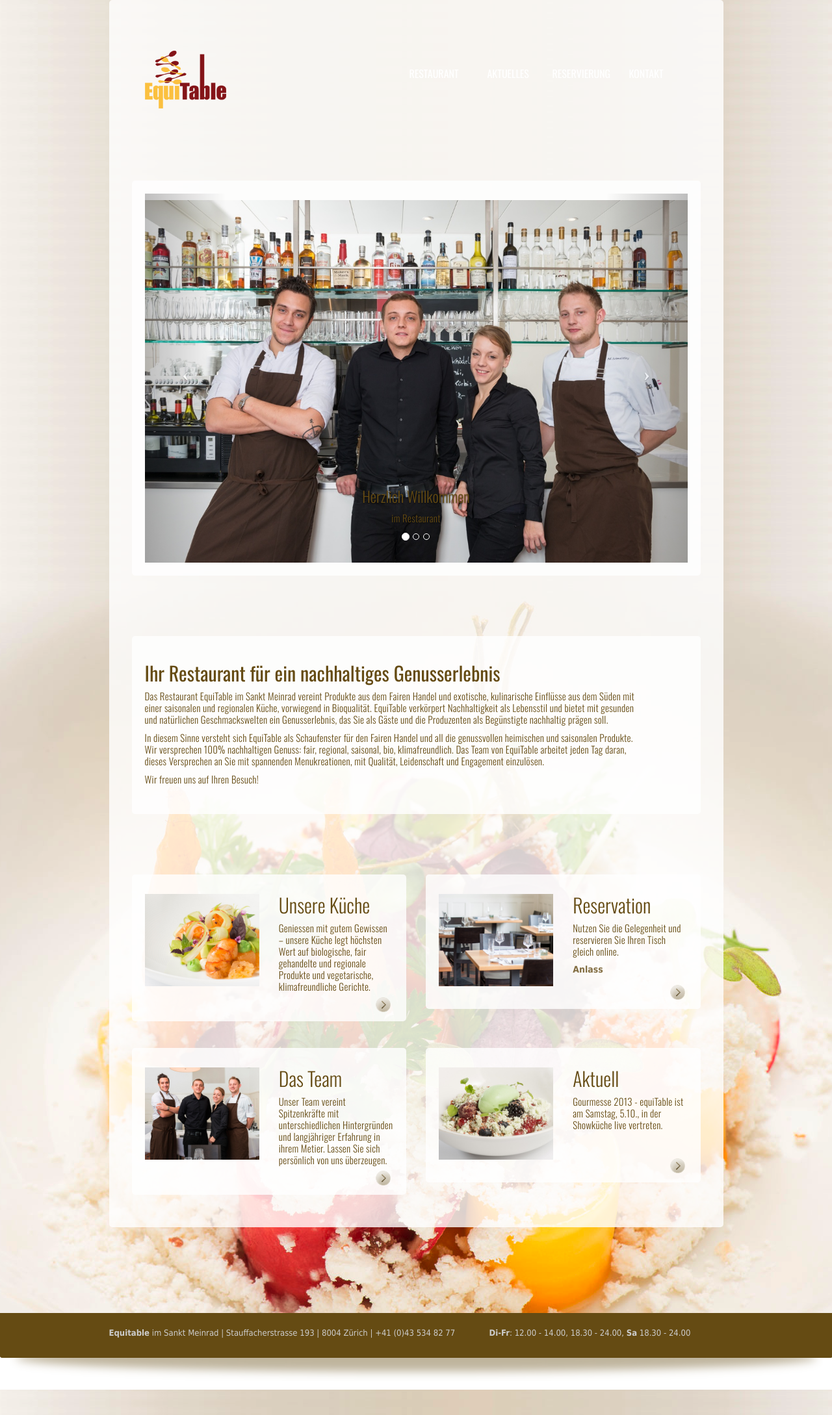
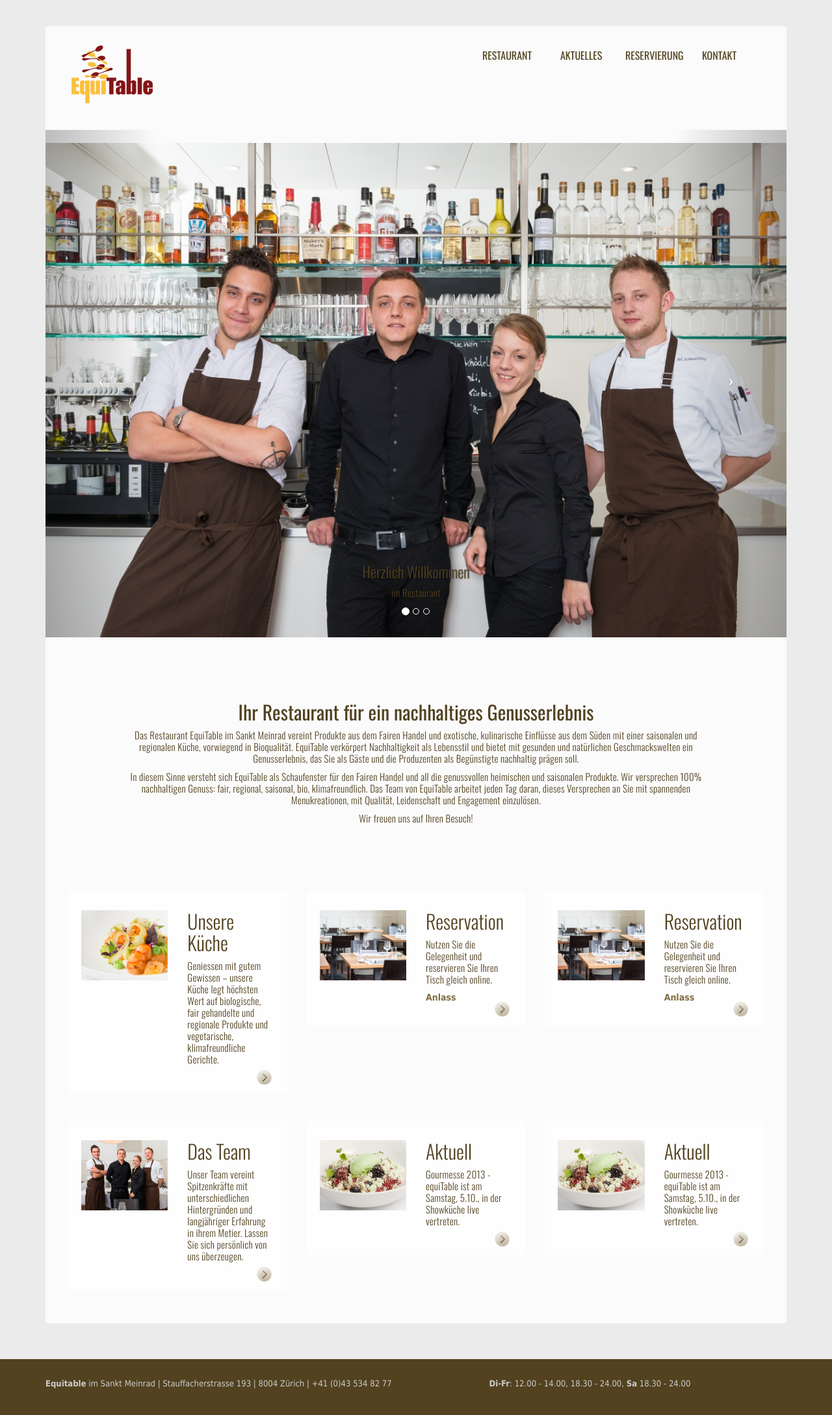
Before and after one commit to mklarmann/equitable, a Jekyll site: the page built from index.md, in a window 1280 px wide. Shown: the whole page at 65% size. Built offline with Jekyll 4.4.1, drawn with Linux system fonts in a browser that asks for light colours.

Commit message:
new design outer layout

```diff
--- a/_includes/themes/twitter/default.html
+++ b/_includes/themes/twitter/default.html
@@ -53,7 +53,8 @@
 
   <body onMouseOut="var elems = document.getElementsByClassName('sub-nav');
 for(var i = 0; i < elems.length; i++) { elems[i].style.display = 'none';};var elems = document.getElementsByClassName('nav-box');
-for(var i = 0; i < elems.length; i++) { elems[i].style.background = 'rgba(101,75,19,0)'; }">
+for(var i = 0; i < elems.length; i++) { elems[i].style.background = 'rgba(82,66,32,0)';};var elems = document.getElementsByClassName('change-color');
+for(var i = 0; i < elems.length; i++) { elems[i].style.color = '#524220'; }">
 
 <!-- jQuery (necessary for Bootstrap's JavaScript plugins) -->
 <script src="{{ ASSET_PATH }}/js/jquery.js"></script>
@@ -64,20 +65,19 @@ for(var i = 0; i < elems.length; i++) { elems[i].style.background = 'rgba(101,75
 
 
 
-
-<div class="container">
+<div class="container top-space">
 	<div class="row">
-		<div class="col-md-10 col-md-offset-1">
-			<div class="box ">
+		<div class="col-md-12">
+			<div class="box">
 
   	<!-- Header Content -->
   	<header>
-  		<div class="container">
+
 			<!-- Box -->
   			<div class="row">
   				<div class="col-md-3">
 
-  					<a href="http://www.equi-table.ch" style="padding-left:20px" ><img class="img-responsive" class="logo" src="{{ ASSET_PATH }}/images/logo-equitable-gelb.png" /></a>
+  					<a href="http://www.equi-table.ch"  ><img class="img-responsive" class="logo" src="{{ ASSET_PATH }}/images/logo-equitable-gelb.png" /></a>
   				</div>
   				<div class="col-md-8">
   				<br><br>
@@ -89,10 +89,11 @@ for(var i = 0; i < elems.length; i++) { elems[i].style.background = 'rgba(101,75
 					<div class="hidden-xs" style="margin-top:-70px"><br /></div>
   					<nav class="hidden-xs" onmouseover="var elems = document.getElementsByClassName('sub-nav');
 for(var i = 0; i < elems.length; i++) { elems[i].style.display = 'block'; };var elems = document.getElementsByClassName('nav-box');
-for(var i = 0; i < elems.length; i++) { elems[i].style.background = 'rgba(101,75,19,0.75)';  }">
+for(var i = 0; i < elems.length; i++) { elems[i].style.background = 'rgba(82,66,32,0.8)';};var elems = document.getElementsByClassName('change-color');
+for(var i = 0; i < elems.length; i++) { elems[i].style.color = '#ffffff';   }">
 
   						<ul class="nav-box">
-  							<li style="width: 100px;"><h1><a href="{% for item in site.categories['restaurant'] limit:1 %}{{ BASE_PATH }}{{item.url}}{% endfor %}">Restaurant</a></h1>
+  							<li style="width: 100px;"><h1><a class="change-color" href="{% for item in site.categories['restaurant'] limit:1 %}{{ BASE_PATH }}{{item.url}}{% endfor %}">Restaurant</a></h1>
 								<div class="sub-nav">
 									<ul>
 										{% for item in site.categories['restaurant'] limit:8 %}
@@ -107,7 +108,7 @@ for(var i = 0; i < elems.length; i++) { elems[i].style.background = 'rgba(101,75
 								</div>
 
 							</li>
-  							<li style="width: 80px;"><h1><a  href="{% for item in site.categories['aktuelles'] limit:1 %}{{ BASE_PATH }}{{item.url}}{% endfor %}">Aktuelles</a></h1>
+  							<li style="width: 80px;"><h1><a class="change-color"  href="{% for item in site.categories['aktuelles'] limit:1 %}{{ BASE_PATH }}{{item.url}}{% endfor %}">Aktuelles</a></h1>
 								<div class="sub-nav">
 									<ul>
 										{% for item in site.categories['aktuelles'] limit:8 %}
@@ -122,7 +123,7 @@ for(var i = 0; i < elems.length; i++) { elems[i].style.background = 'rgba(101,75
 
 
 							</li>
-  							<li style="width: 98px;"><h1><a  href="{% for item in site.categories['reservierung'] limit:1 %}{{ BASE_PATH }}{{item.url}}{% endfor %}">Reservierung</a></h1>
+  							<li style="width: 98px;"><h1><a  class="change-color" href="{% for item in site.categories['reservierung'] limit:1 %}{{ BASE_PATH }}{{item.url}}{% endfor %}">Reservierung</a></h1>
 								<div class="sub-nav">
 									<ul>
 										{% for item in site.categories['reservierung'] limit:8 %}
@@ -135,7 +136,7 @@ for(var i = 0; i < elems.length; i++) { elems[i].style.background = 'rgba(101,75
 
 
 							</li>
-  							<li style="width: 80px;"><h1><a href="{% for item in site.categories['kontakt'] limit:1 %}{{ BASE_PATH }}{{item.url}}{% endfor %}">Kontakt</a></h1>
+  							<li style="width: 80px;"><h1><a class="change-color"  href="{% for item in site.categories['kontakt'] limit:1 %}{{ BASE_PATH }}{{item.url}}{% endfor %}">Kontakt</a></h1>
 								<div class="sub-nav">
 									<ul>
 										{% for item in site.categories['kontakt'] limit:8 %}
@@ -154,7 +155,7 @@ for(var i = 0; i < elems.length; i++) { elems[i].style.background = 'rgba(101,75
   				</div>
   			</div>
 
-  		</div><!-- container -->
+
   	</header>
 
 
@@ -183,15 +184,15 @@ for(var i = 0; i < elems.length; i++) { elems[i].style.background = 'rgba(101,75
 
 
   	<!-- Footer Content -->
-  	<footer>
+  	<footer class="footer-style">
   		<!-- container -->
   		<div class="container">
 			<div class="hidden-xs" style="height:20px"><br /></div>
   			<div class="row">
-		       <div class="col-md-6 col-md-offset-1">
+		       <div class="col-md-6 ">
 		         <p><strong>Equitable</strong> im Sankt Meinrad | Stauffacherstrasse 193 | 8004 Zürich | +41 (0)43 534 82 77</p>
 			 	 </div>
-	      	 	<div class="col-md-4">
+	      	 	<div class="col-md-4 col-md-offset-1">
 	          	  <p><strong>Di-Fr</strong>: 12.00 - 14.00, 18.30 - 24.00, <strong>Sa</strong> 18.30 - 24.00</p>
 		  		</div>
 			  <!--   Website &copy; {{ site.time | date: '%Y' }} {{ site.author.name }} -->
--- a/_includes/themes/twitter/start.html
+++ b/_includes/themes/twitter/start.html
@@ -1,7 +1,7 @@
 <div class="start">
 
-<div class="row">
-  	<div class="col-md-12"><div class="box ">
+<!-- <div class="row">
+  	<div class="col-md-12"> --><!-- <div class="box "> -->
 
 		<div id="carousel-example-generic" class="carousel slide">
 		  <!-- Indicators -->
@@ -46,9 +46,9 @@
 		  </a>
 		</div>
 
-		</div>
-	</div>
-</div>
+		<!-- </div> -->
+	<!-- </div> --><!-- box -->
+<!-- </div> -->
 
 <div class="row">
 	<div class="col-md-12">
@@ -71,14 +71,14 @@
 
 
 	<div class="row">
-	  	<div class="col-md-12">
-			<div class="box ">
-			<div class="row">
-			  	<div class="col-md-11">
+	  	<div class="col-md-10 col-md-offset-1" style="text-align:center">
+			<!-- <div class="box "> -->
+			<!-- <div class="row">
+			  	<div class="col-md-12" > -->
   			{{ content }}
-				</div>
-			</div>
-			</div>
+				<!-- </div>
+			</div> -->
+			<!-- </div> -->
 		</div>
 	</div>
 
@@ -103,7 +103,7 @@
 	</div>
 
 	<div class="row">
-	  <div class="col-md-6">
+	  <div class="col-md-4">
 		  	<div class="box ">
 
 				<div class="row">
@@ -123,7 +123,7 @@
 
 			</div>
 	  </div>
-	  <div class="col-md-6">
+	  <div class="col-md-4">
 		  	<div class="box"><!-- page -->
 
 				<div class="row">
@@ -145,6 +145,30 @@
 
 			</div><!-- page -->
 	  </div>
+
+	  <div class="col-md-4">
+		  	<div class="box"><!-- page -->
+
+				<div class="row">
+				  <div class="col-md-6">
+					  <img class="img-responsive" src="{{ ASSET_PATH }}/images/Teaser-Res.jpg" />
+				  </div>
+
+				  <div class="col-md-6">
+
+					  <h2>Reservation</h2>
+					   <p>Nutzen Sie die Gelegenheit und reservieren Sie Ihren Tisch gleich online.</p>
+
+					  <a href="{{ BASE_PATH }}/reservierung/anlass">Anlass</a>
+
+				  </div>
+	 	 		</div>
+
+				<a style="float:right;margin-top:-30px" href="{{ BASE_PATH }}/reservierung/reservation"><img class="img-responsive" src="{{ ASSET_PATH }}/images/weiter-btn-alpha.png" /></a>
+
+			</div><!-- page -->
+	  </div>
+
 	</div>
 
 	<div class="row">
@@ -154,7 +178,7 @@
 	</div>
 
 	<div class="row">
-	    <div class="col-md-6">
+	    <div class="col-md-4">
 	  	  	<div class="box"><!-- page -->
 
 				<div class="row">
@@ -174,7 +198,7 @@
 
 	  		</div><!-- page -->
 	    </div>
-	    <div class="col-md-6">
+	    <div class="col-md-4">
 	  	  	<div class="box"><!-- page -->
 
 				<div class="row">
@@ -194,6 +218,28 @@
 
 	  		</div><!-- page -->
 	    </div>
+
+	    <div class="col-md-4">
+	  	  	<div class="box"><!-- page -->
+
+				<div class="row">
+				  <div class="col-md-6">
+					  <img class="img-responsive" src="{{ ASSET_PATH }}/images/Teaser-Aktuell.jpg" />
+				  </div>
+
+				  <div class="col-md-6">
+
+					  <h2>Aktuell</h2>
+					  <p>Gourmesse 2013 - equiTable ist am Samstag, 5.10., in der Showküche live vertreten.</p>
+
+				  </div>
+	 	 		</div>
+
+				<a style="float:right;margin-top:-30px" href="{{ BASE_PATH }}/aktuelles/galerie"><img class="img-responsive" src="{{ ASSET_PATH }}/images/weiter-btn-alpha.png" /></a>
+
+	  		</div><!-- page -->
+	    </div>
+
 	</div>
 
 
--- a/style.css
+++ b/style.css
@@ -17,11 +17,17 @@ html {
 }
 
 body {
-	background: #fff url({{ ASSET_PATH }}/images/background-repeat.png) repeat-y top center;
+	background: #EBEBEB;
+/*	url({{ ASSET_PATH }}/images/background-repeat.png) repeat-y top center;*/
 /*	background-size:100% ;*/
 	font-family: "Oswald", "Lucida Grande", sans-serif;
-	//color: #4D2E00;
-	color:#71592E;
+/*	color: #4D2E00;*/
+	color:#524220;
+}
+
+
+.top-space {
+	margin-top:40px;
 }
 
 /* Die Teaserboxen */
@@ -92,7 +98,8 @@ h1 {
 	font-family: 'Oswald Regular', "Oswald", "Lucida Grande", sans-serif;
 	font-weight: 400;
 	font-size: 30px;
-	color: #654B13;
+/*	color: #654B13;*/
+	color: #524220;
 
 /*	font-weight: 100;
 	text-shadow: 1px 2px 2px
@@ -109,7 +116,9 @@ h2 {
 	font-family: 'Oswald Light',  "Oswald", "Lucida Grande", sans-serif;
 	font-weight: 300;
 	font-size: 30px;
-	color: #654B13;
+/*	color: #654B13;*/
+	color: #524220;
+
 	margin-top:10;
 
 }
@@ -118,7 +127,8 @@ h3{
 	font-family: 'Oswald Light',  "Oswald", "Lucida Grande", sans-serif;
 	font-weight: 300;
 	font-size: 23px;
-	color: #654B13;
+/*	color: #654B13;*/
+	color: #524220;
 	}
 
 
@@ -126,7 +136,8 @@ h3{
 p {
 	font-family: 'Tahoma', "Lucida Grande", sans-serif;
 	font-size: 14px;
-	color: #71592e;
+/*	color: #71592e;*/
+	color: #524220;
 	line-height: 1.2em;
 }
 
@@ -134,7 +145,8 @@ p {
 	font-family: 'Oswald Light',  "Oswald", "Lucida Grande", sans-serif;
 	font-weight: 300;
 	font-size: 15px;
-	color: #654B13;
+/*	color: #654B13;*/
+	color: #524220;
 	letter-spacing:0.02em;
 	line-height:1.2em;
 	text-shadow: 0 6 12px #ffffff;
@@ -242,22 +254,30 @@ nav h1 {
    Header
 ----------------------------------------- */
 
-.logo {max-width: 180px; margin-bottom: -50px; margin-left: -18px;}
+.logo { max-width: 180px; margin-bottom: -50px; margin-left: -18px;}
 
 header {
 
-	padding-bottom: 645px; padding-top: 30px; margin-bottom:-620px;
+	 padding-top: 0px;
   /* background: url({{ ASSET_PATH }}/images/cut3.png) repeat-x ;*/
 /*  background: url({{ ASSET_PATH }}/images/background_falling.png) no-repeat;
   background-position:80% 0%;*/
   margin-left:20px; margin-right:20px;
+
+  padding-bottom: 645px;
+
+/*  margin-bottom:-620px;*/
+  margin-bottom:-670px;
+
 
 /*  min-height:150px;*/
 }
 
 header nav {
 /*		display:none;*/
-	margin-top: -36px; margin-bottom:-6px; margin-right:0px;
+/*	margin-top: -36px; */
+	margin-top: -56px;
+	margin-bottom:-6px; margin-right:0px;
 	min-height:150px;
 
 
@@ -272,7 +292,7 @@ header nav ul li a {
 	font-family: 'Oswald Regular', "Oswald", "Lucida Grande", sans-serif;
 	font-weight: 400;
 	font-size: 16px;
-	color: white;
+	color: #524220;
  }
 
 header nav ul li a:active { color:white; }
@@ -288,24 +308,37 @@ header nav ul li img {  max-height: 16px; margin-right:15px; margin-bottom:-1px;
 
 .row{margin-bottom:15px;}
 
+#carousel-example-generic {
+	margin-left:-35px;margin-right:-35px;
+}
+
+
 /* -----------------------------------------
    Footer
 ----------------------------------------- */
 
 footer {
-	 background-color: #654B13;
+/*	 background-color: #654B13;*/
 
-	 margin-top:-1000px;
+	background: #EBEBEB;
+/*	 margin-top:-1000px;*/
+/*	padding-top: 1100px;*/
+	margin-top:40px;
+
 /*	 height:220px;*/
-	padding-top: 1100px;
+
 
 /*	background: url({{ ASSET_PATH }}/images/background_footer-icons.png) 52% 90% repeat-x ; */
-	background: #fff url({{ ASSET_PATH }}/images/background.png) no-repeat top center;
+/*	background: #fff url({{ ASSET_PATH }}/images/background.png) no-repeat top center;*/
 
 }
 
+.footer-style {
+	background: #524220;
+}
+
 footer p {
-		color:#ccccccc;
+		color:#cccccc;
 }
 
 footer p strong {
@@ -314,7 +347,7 @@ footer p strong {
 
 footer .row {
 /*		display:none;*/
-	margin-top: 0px; padding-top: 20px; padding-bottom: 20px;  margin-bottom: 50px; border-bottom: 0px solid #ddd; }
+	margin-top: 0px; padding-top: 10px; padding-bottom: 10px;  margin-bottom: 20px; border-bottom: 0px solid #ddd; }
 
 
 footer h3 {
```
